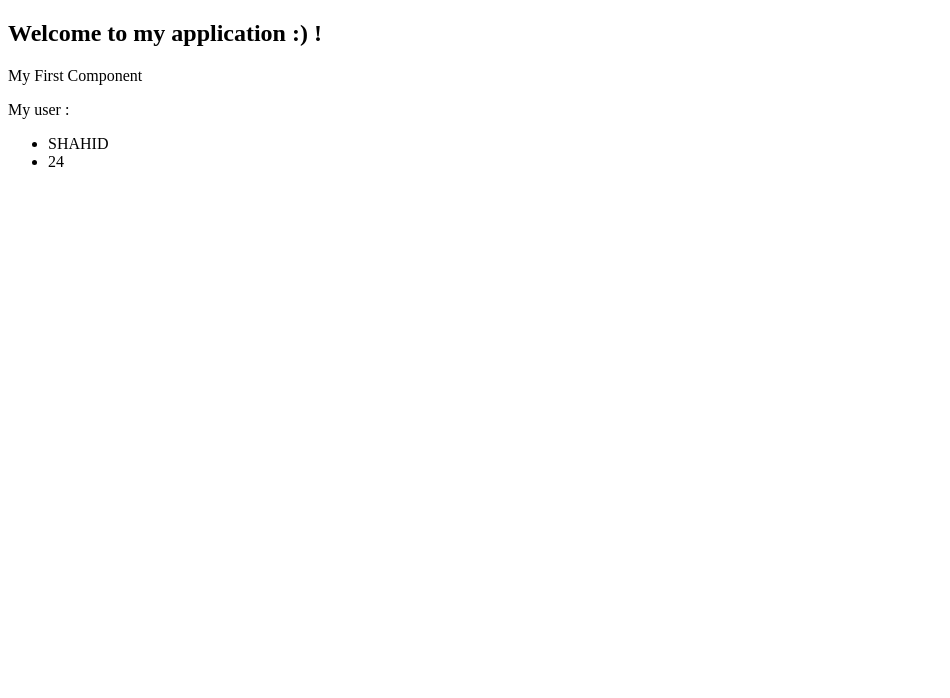
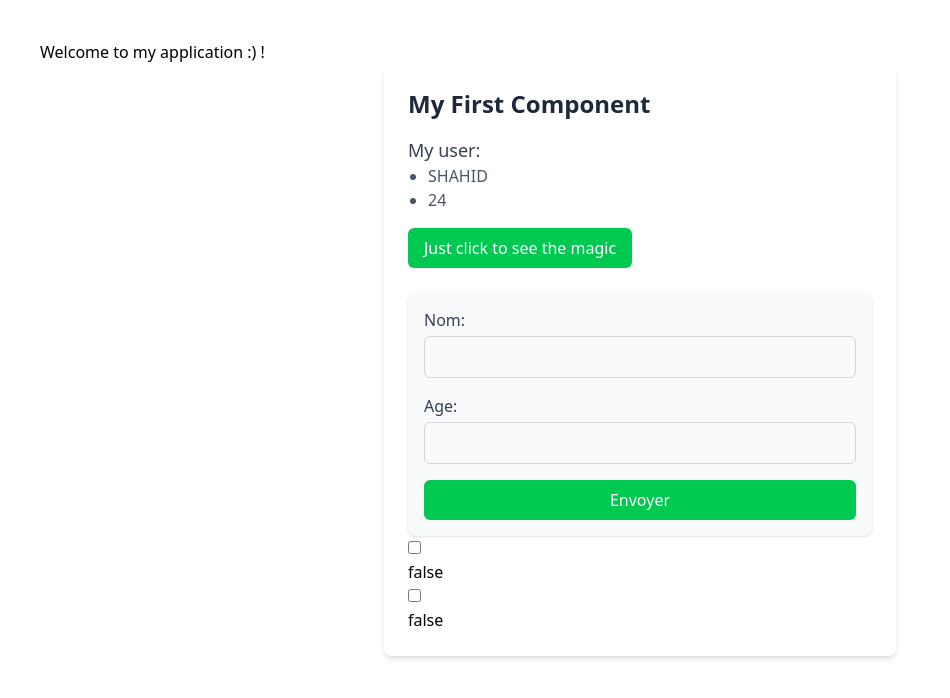
Before and after one commit to hotakmuhammad/angular, an Angular app: page / in a window 1280 px wide. Shown: the top 698 px of the page, without its empty margins (0-950 px from the left). Built offline with nearby package versions, Linux system fonts and the light colour scheme.

Commit message:
checkbox ngModule

```diff
--- a/src/app/app.component.html
+++ b/src/app/app.component.html
@@ -1,4 +1,4 @@
-<section>
+<section class="p-5 m-5" >
   <h1>Welcome to my application :) !</h1>
   <app-my-first-component></app-my-first-component>
 </section>
--- a/src/app/components/my-first-component/my-first-component.component.html
+++ b/src/app/components/my-first-component/my-first-component.component.html
@@ -1,6 +1,60 @@
-<p>{{ title }}</p>
-<p>My user : </p>
-<ul>
-    <li>{{ user.name }}</li>
-    <li>{{ user.age }}</li>
-</ul>
+<div class="max-w-lg mx-auto p-6 bg-white rounded-lg shadow-md">
+    <p class="text-2xl font-semibold text-gray-800">{{ title }}</p>
+
+    <p class="text-lg font-medium text-gray-700 mt-4">My user:</p>
+    <ul class="list-disc pl-5 text-gray-600">
+        <li class="text-base font-normal">{{ user.name }}</li>
+        <li class="text-base font-normal">{{ user.age }}</li>
+    </ul>
+
+    <button
+        (click)="handleClick()"
+        class="mt-4 bg-green-500 text-white px-4 py-2 rounded-md transition duration-300 hover:bg-sky-700 focus:ring-2 focus:ring-green-300"
+    >
+        Just click to see the magic
+    </button>
+
+    <div class="myFormContainer mt-6">
+        <form (submit)="handleSubmit($event)" class="space-y-4 bg-gray-50 p-4 rounded-lg shadow">
+
+            <div class="flex flex-col">
+                <label for="name" class="text-gray-700 font-medium">Nom:</label>
+                <input
+                    class="mt-1 p-2 border border-gray-300 rounded-md focus:ring-2 focus:ring-green-400 outline-none"
+                    type="text" name="name" id="name"
+                >
+            </div>
+
+            <div class="flex flex-col">
+                <label for="age" class="text-gray-700 font-medium">Age:</label>
+                <input
+                    class="mt-1 p-2 border border-gray-300 rounded-md focus:ring-2 focus:ring-green-400 outline-none"
+                    type="number" name="age" id="age"
+                >
+            </div>
+
+            <button
+                class="w-full bg-green-500 text-white px-4 py-2 rounded-md transition duration-300 hover:bg-sky-700 focus:ring-2 focus:ring-green-300"
+            >
+                Envoyer
+            </button>
+        </form>
+    </div>
+
+    <div>
+        <div>
+            <input type="checkbox" (change)="handleCheckBox($event)" id="checkbox" name="checkbox" value="checkbox">
+            <p>{{ checkBoxValue }}</p>
+        </div>
+          <!-- todo ne fonctionne pas -->
+        <!-- <div>
+            <input type="checkbox"[checked]="checkBoxValue1" id="checkbox" name="checkbox" value="checkbox">
+            <p>{{ checkBoxValue1 }}</p>
+        </div> -->
+
+        <div>
+            <input type="checkbox" [(ngModel)]="checkBoxValue2">
+            <p>{{ checkBoxValue2 }}</p>
+        </div>
+    </div>
+</div>
--- a/src/app/components/my-first-component/my-first-component.component.ts
+++ b/src/app/components/my-first-component/my-first-component.component.ts
@@ -1,14 +1,18 @@
 import { Component } from '@angular/core';
+import { FormsModule } from '@angular/forms';
 
 @Component({
   selector: 'app-my-first-component',
-  imports: [],
+  imports: [FormsModule],
   templateUrl: './my-first-component.component.html',
   styleUrl: './my-first-component.component.css'
 })
 export class MyFirstComponentComponent {
 
   title: string = 'My First Component';
+  checkBoxValue: boolean = false;
+  // checkBoxValue1!: boolean;
+  checkBoxValue2: boolean = false;
 
   user: any = {
     name: 'Shahid',
@@ -25,4 +29,29 @@ export class MyFirstComponentComponent {
     }, 2000)
   }
 
+  handleClick() {
+    alert('See ! you just click the magic button');
+  }
+
+  handleSubmit(e: Event): void {
+    e.preventDefault();
+    console.log(e);
+    alert('Form submitted!');
+
+    const target = e.target as HTMLFormElement;
+    const formDate = new FormData(target);
+
+    const name: string = formDate.get('name')!.toString();
+    const age: number = Number(formDate.get('age'));
+
+    alert(`Name: ${name}, Age: ${age}`);
+
+
+  }
+
+  handleCheckBox(e: Event): void {
+
+    const target = e.target as HTMLInputElement;
+    this.checkBoxValue = target.checked;
+  }
 }
--- a/src/index.html
+++ b/src/index.html
@@ -6,6 +6,7 @@
   <base href="/">
   <meta name="viewport" content="width=device-width, initial-scale=1">
   <link rel="icon" type="image/x-icon" href="favicon.ico">
+  <script src="https://cdn.jsdelivr.net/npm/@tailwindcss/browser@4"></script>
 </head>
 <body>
   <app-root></app-root>
```
